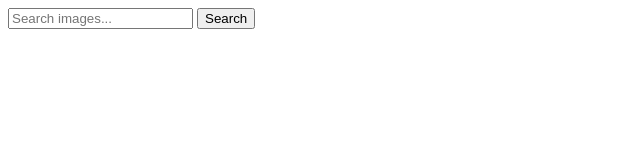
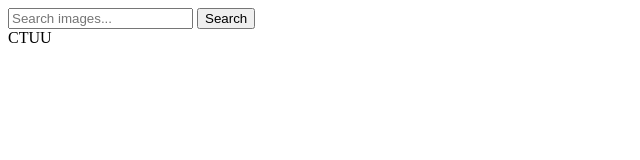
Before and after one commit to Ivan-Prystay/goit-js-hw-11, a plain HTML site: page index.html in a window 1280 px wide. Shown: the full height of the page, 0-640 px from the left. Drawn offline with Linux system fonts and the light colour scheme.

Commit message:
Deploying to gh-pages from @ Ivan-Prystay/goit-js-hw-11@3ee055a73be23fe8360c8b75c0ebcb3691ef2bc3 🚀

```diff
--- a/index.html
+++ b/index.html
@@ -1 +1 @@
-<!DOCTYPE html><html lang="en"><head><meta charset="utf-8"><meta http-equiv="X-UA-Compatible" content="IE=edge"><meta name="viewport" content="width=device-width, initial-scale=1.0"><title>Home work 11</title></head><body> <form class="search-form" id="search-form"> <input type="text" name="searchQuery" autocomplete="off" placeholder="Search images..."> <button type="submit">Search</button> </form> <div class="gallery">  </div> </body></html>
+<!DOCTYPE html><html lang="en"><head><meta charset="utf-8"><meta http-equiv="X-UA-Compatible" content="IE=edge"><meta name="viewport" content="width=device-width, initial-scale=1.0"><title>Home work 11</title></head><body> <form class="search-form" id="search-form"> <input type="text" name="searchQuery" autocomplete="off" placeholder="Search images..."> <button type="submit">Search</button> </form> <div class="gallery"> CTUU  </div> </body></html>
```
